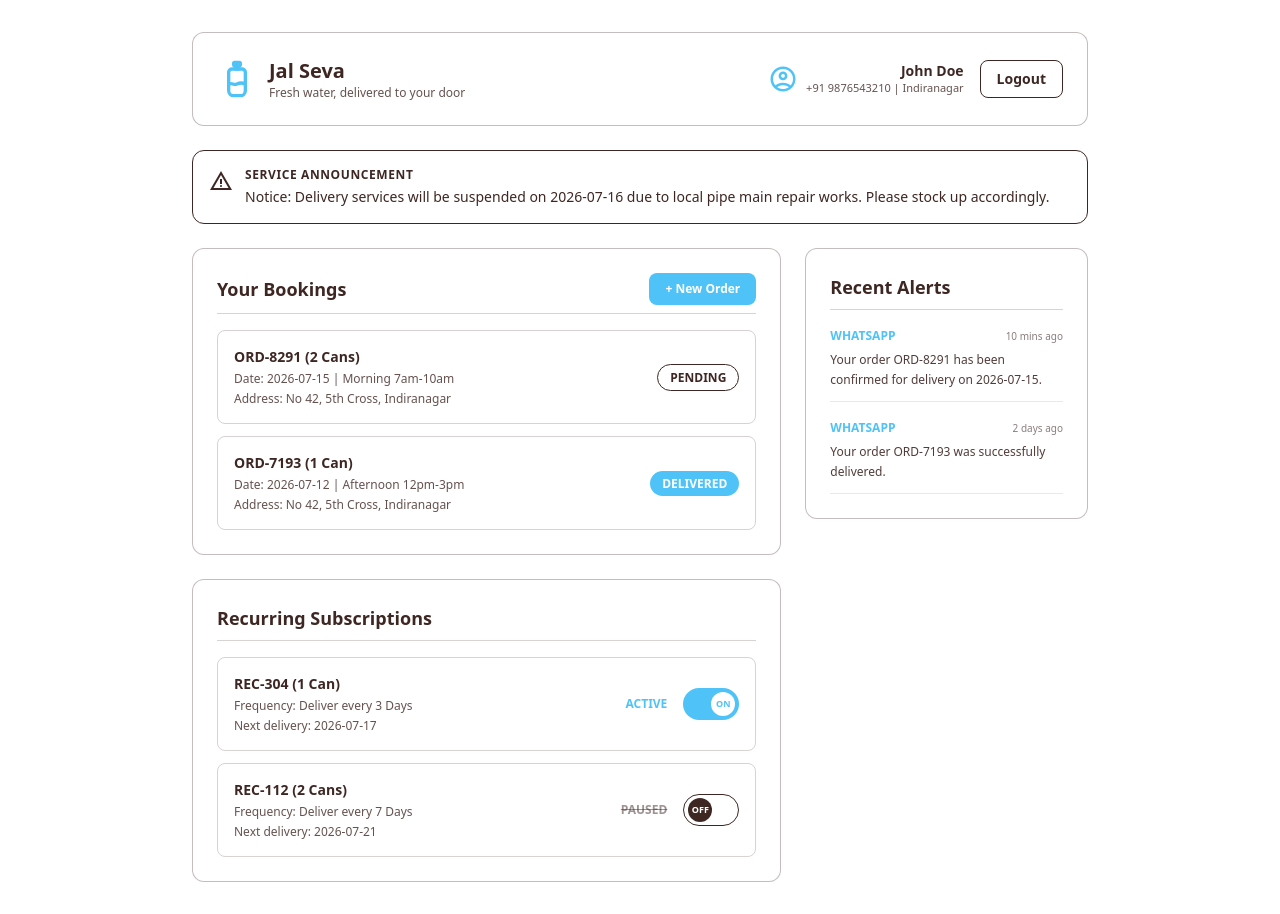
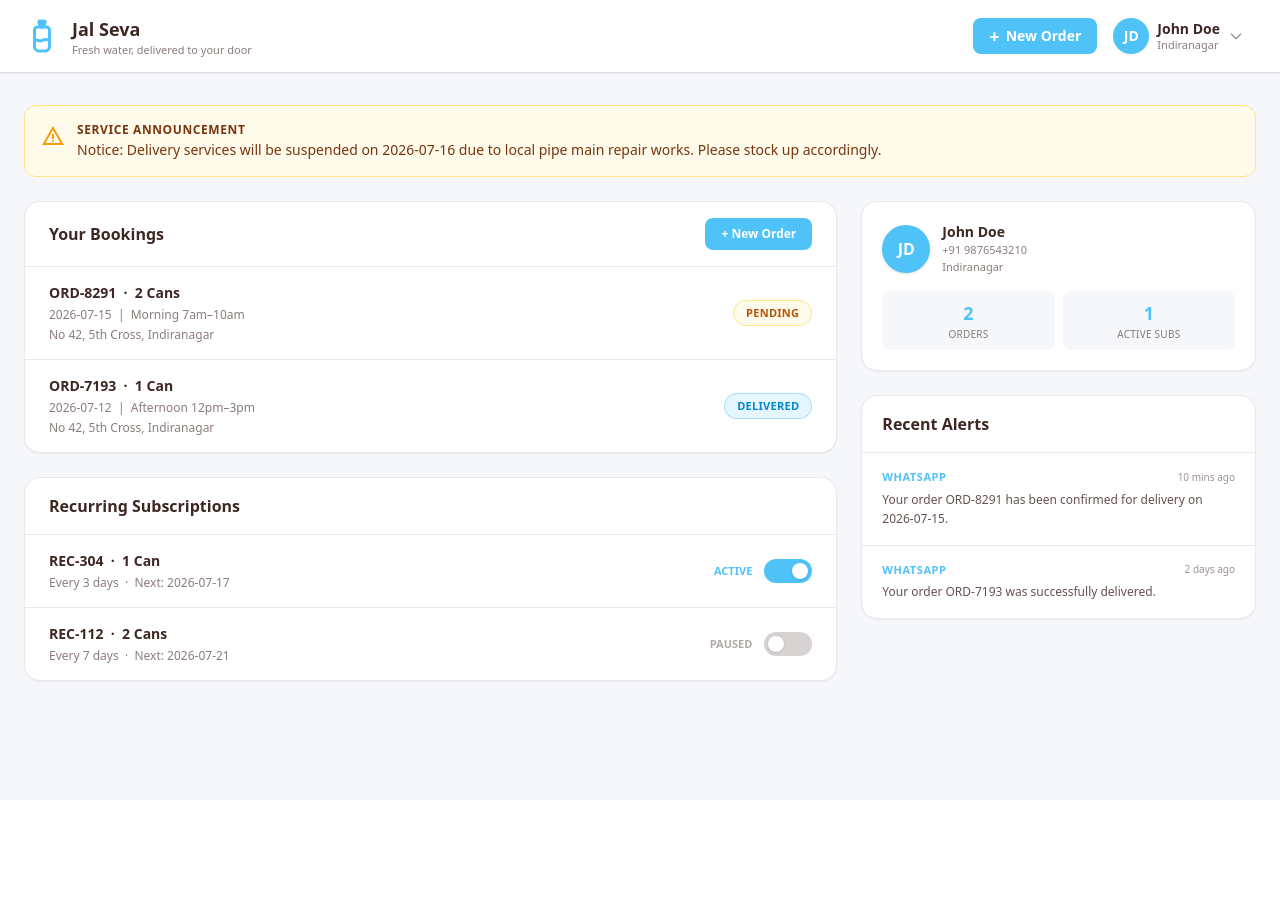
Before and after one commit to shreyamahalingshetti/water-supplier, a React (Vite) app in the folder frontend/: page /dashboard in a window 1280 px wide. After the commit the page ends 800 px from the top, so only its background shows below. Built offline with nearby package versions, Linux system fonts and the light colour scheme; no server answers.

Commit message:
Redesign Dashboard: full-width navbar, account avatar dropdown, proper desktop grid layout

```diff
--- a/frontend/src/index.css
+++ b/frontend/src/index.css
@@ -31,3 +31,7 @@
   backdrop-filter: blur(10px);
   -webkit-backdrop-filter: blur(10px);
 }
+@keyframes fadeIn {
+  from { opacity: 0; transform: translateY(-6px); }
+  to   { opacity: 1; transform: translateY(0); }
+}
--- a/frontend/src/pages/Dashboard.jsx
+++ b/frontend/src/pages/Dashboard.jsx
@@ -1,89 +1,81 @@
-import React, { useState } from 'react';
+import React, { useState, useRef, useEffect } from 'react';
 import { useNavigate } from 'react-router-dom';
 
 /**
- * Customer Dashboard Component for Jal Seva
- * Adheres strictly to the 3-color scheme:
- * 1. Light water blue (#4FC3F7) - buttons, toggle buttons, highlights, accents
- * 2. White (#FFFFFF) - backgrounds, cards
- * 3. Warm brown (#3E2723) - text, headers, outlines, borders, labels
+ * Customer Dashboard for Jal Seva
+ * Color scheme:
+ *  - #4FC3F7  water blue  → buttons, accents, active states
+ *  - #FFFFFF  white       → backgrounds, cards
+ *  - #3E2723  dark brown  → text, borders, labels
  */
 function Dashboard() {
   const navigate = useNavigate();
+  const [accountMenuOpen, setAccountMenuOpen] = useState(false);
+  const accountMenuRef = useRef(null);
 
-  // Mock initial customer profile details
   const [profile] = useState({
     name: 'John Doe',
     phone: '+91 9876543210',
-    area: 'Indiranagar'
+    area: 'Indiranagar',
+    initials: 'JD',
   });
 
-  // Mock state for orders
-  const [orders, setOrders] = useState([
+  const [orders] = useState([
     {
       id: 'ORD-8291',
       quantity: 2,
       deliveryDate: '2026-07-15',
-      timeSlot: 'Morning 7am-10am',
+      timeSlot: 'Morning 7am–10am',
       address: 'No 42, 5th Cross, Indiranagar',
-      status: 'Pending'
+      status: 'Pending',
     },
     {
       id: 'ORD-7193',
       quantity: 1,
       deliveryDate: '2026-07-12',
-      timeSlot: 'Afternoon 12pm-3pm',
+      timeSlot: 'Afternoon 12pm–3pm',
       address: 'No 42, 5th Cross, Indiranagar',
-      status: 'Delivered'
-    }
+      status: 'Delivered',
+    },
   ]);
 
-  // Mock state for recurring orders (allows toggling active state in UI)
   const [recurringOrders, setRecurringOrders] = useState([
     {
       id: 'REC-304',
       quantity: 1,
       frequencyDays: 3,
       nextDelivery: '2026-07-17',
-      address: 'No 42, 5th Cross, Indiranagar',
-      isActive: true
+      isActive: true,
     },
     {
       id: 'REC-112',
       quantity: 2,
       frequencyDays: 7,
       nextDelivery: '2026-07-21',
-      address: 'No 42, 5th Cross, Indiranagar',
-      isActive: false
-    }
+      isActive: false,
+    },
   ]);
 
-  // Mock disruption alert
   const [disruption] = useState(
     'Notice: Delivery services will be suspended on 2026-07-16 due to local pipe main repair works. Please stock up accordingly.'
   );
 
-  // Mock notification history
   const [notifications] = useState([
     {
       id: 'NTF-1',
       time: '10 mins ago',
       message: 'Your order ORD-8291 has been confirmed for delivery on 2026-07-15.',
-      status: 'sent'
     },
     {
       id: 'NTF-2',
       time: '2 days ago',
       message: 'Your order ORD-7193 was successfully delivered.',
-      status: 'sent'
-    }
+    },
   ]);
 
   const toggleRecurringActive = (id) => {
-    setRecurringOrders(
-      recurringOrders.map((rec) =>
-        rec.id === id ? { ...rec, isActive: !rec.isActive } : rec
-      )
+    setRecurringOrders((prev) =>
+      prev.map((rec) => (rec.id === id ? { ...rec, isActive: !rec.isActive } : rec))
     );
   };
 
@@ -92,23 +84,35 @@ function Dashboard() {
     navigate('/login');
   };
 
+  // Close dropdown when clicking outside
+  useEffect(() => {
+    const handleClickOutside = (e) => {
+      if (accountMenuRef.current && !accountMenuRef.current.contains(e.target)) {
+        setAccountMenuOpen(false);
+      }
+    };
+    document.addEventListener('mousedown', handleClickOutside);
+    return () => document.removeEventListener('mousedown', handleClickOutside);
+  }, []);
+
   return (
-    <div className="min-h-screen bg-[#FFFFFF] p-4 md:p-8 flex flex-col items-center">
-      <div className="w-full max-w-4xl space-y-6">
+    <div className="min-h-screen bg-[#F5F7FA] flex flex-col">
 
-        {/* Header Branding & User details */}
-        <div className="w-full p-6 border border-[#3E2723]/30 rounded-xl flex flex-col md:flex-row justify-between items-center gap-4 bg-[#FFFFFF]">
+      {/* ── TOP NAV ── */}
+      <header className="sticky top-0 z-50 bg-[#FFFFFF] border-b border-[#3E2723]/15 shadow-sm">
+        <div className="max-w-screen-xl mx-auto px-6 py-3 flex items-center justify-between">
+
+          {/* Brand */}
           <div className="flex items-center gap-3">
-            {/* Logo illustration */}
             <svg
               xmlns="http://www.w3.org/2000/svg"
               viewBox="0 0 24 24"
               fill="none"
               stroke="#4FC3F7"
-              strokeWidth="2.0"
+              strokeWidth="2"
               strokeLinecap="round"
               strokeLinejoin="round"
-              className="w-10 h-10 text-[#4FC3F7]"
+              className="w-9 h-9 shrink-0"
             >
               <rect x="10" y="2" width="4" height="2" rx="0.5" fill="#4FC3F7" />
               <path d="M11 4h2v2h-2z" />
@@ -116,158 +120,253 @@ function Dashboard() {
               <path d="M7 15c2-1 3 1 5 0s3-1 5 0" />
             </svg>
             <div>
-              <h1 className="text-xl font-bold text-[#3E2723]">Jal Seva</h1>
-              <p className="text-xs text-[#3E2723]/80">Fresh water, delivered to your door</p>
+              <span className="text-lg font-bold text-[#3E2723] leading-none">Jal Seva</span>
+              <p className="text-[11px] text-[#3E2723]/60 leading-none mt-0.5 hidden sm:block">
+                Fresh water, delivered to your door
+              </p>
             </div>
           </div>
 
-          {/* User profile details and logout aligned on the right */}
-          <div className="flex flex-col sm:flex-row items-center gap-4 text-[#3E2723] md:ml-auto">
-            <div className="flex items-center gap-2">
-              <span className="material-symbols-outlined text-3xl text-[#4FC3F7]">account_circle</span>
-              <div className="text-center sm:text-left md:text-right">
-                <div className="font-bold text-sm leading-tight">{profile.name}</div>
-                <div className="text-[11px] text-[#3E2723]/80">{profile.phone} | {profile.area}</div>
+          {/* Nav right: New Order + Account avatar */}
+          <div className="flex items-center gap-3">
+            <button
+              onClick={() => navigate('/place-order')}
+              className="hidden sm:flex items-center gap-1.5 px-4 py-2 bg-[#4FC3F7] text-white font-semibold rounded-lg text-sm hover:bg-[#29B6F6] active:scale-95 transition-all"
+            >
+              <span className="text-lg leading-none">+</span> New Order
+            </button>
+
+            {/* Account avatar with dropdown */}
+            <div className="relative" ref={accountMenuRef}>
+              <button
+                onClick={() => setAccountMenuOpen((o) => !o)}
+                className="flex items-center gap-2 pl-1 pr-3 py-1.5 rounded-full hover:bg-[#3E2723]/8 transition-colors group"
+                aria-label="Account menu"
+              >
+                {/* Avatar circle */}
+                <div className="w-9 h-9 rounded-full bg-[#4FC3F7] flex items-center justify-center text-white font-bold text-sm shrink-0 shadow-sm">
+                  {profile.initials}
+                </div>
+                <div className="hidden md:block text-left">
+                  <div className="text-sm font-semibold text-[#3E2723] leading-tight">
+                    {profile.name}
+                  </div>
+                  <div className="text-[11px] text-[#3E2723]/60 leading-tight">
+                    {profile.area}
                   </div>
                 </div>
+                {/* Chevron */}
+                <svg
+                  xmlns="http://www.w3.org/2000/svg"
+                  className={`w-4 h-4 text-[#3E2723]/50 transition-transform duration-200 ${
+                    accountMenuOpen ? 'rotate-180' : ''
+                  }`}
+                  fill="none"
+                  viewBox="0 0 24 24"
+                  stroke="currentColor"
+                  strokeWidth={2}
+                >
+                  <path strokeLinecap="round" strokeLinejoin="round" d="M19 9l-7 7-7-7" />
+                </svg>
+              </button>
 
+              {/* Dropdown */}
+              {accountMenuOpen && (
+                <div className="absolute right-0 mt-2 w-56 bg-white rounded-xl shadow-xl border border-[#3E2723]/10 overflow-hidden z-50 animate-[fadeIn_0.15s_ease]">
+                  {/* Profile info header */}
+                  <div className="px-4 py-3 bg-[#4FC3F7]/8 border-b border-[#3E2723]/10">
+                    <div className="font-semibold text-[#3E2723] text-sm">{profile.name}</div>
+                    <div className="text-[11px] text-[#3E2723]/60 mt-0.5">{profile.phone}</div>
+                    <div className="text-[11px] text-[#3E2723]/60">{profile.area}</div>
+                  </div>
+                  {/* Menu items */}
+                  <div className="py-1">
+                    <button
+                      className="w-full flex items-center gap-2.5 px-4 py-2.5 text-sm text-[#3E2723] hover:bg-[#F5F7FA] transition-colors text-left"
+                      onClick={() => { setAccountMenuOpen(false); }}
+                    >
+                      <span className="material-symbols-outlined text-[18px] text-[#4FC3F7]">person</span>
+                      My Profile
+                    </button>
+                    <button
+                      className="w-full flex items-center gap-2.5 px-4 py-2.5 text-sm text-[#3E2723] hover:bg-[#F5F7FA] transition-colors text-left"
+                      onClick={() => { setAccountMenuOpen(false); navigate('/place-order'); }}
+                    >
+                      <span className="material-symbols-outlined text-[18px] text-[#4FC3F7]">add_shopping_cart</span>
+                      New Order
+                    </button>
+                    <div className="border-t border-[#3E2723]/10 my-1" />
                     <button
                       onClick={handleLogout}
-              className="px-4 py-2 border border-[#3E2723] text-[#3E2723] font-bold rounded-lg hover:bg-[#3E2723]/10 transition-all text-sm outline-none"
+                      className="w-full flex items-center gap-2.5 px-4 py-2.5 text-sm text-red-600 hover:bg-red-50 transition-colors text-left"
                     >
+                      <span className="material-symbols-outlined text-[18px]">logout</span>
                       Logout
                     </button>
                   </div>
                 </div>
+              )}
+            </div>
+          </div>
+        </div>
+      </header>
 
-        {/* Disruption Alert banner if present */}
+      {/* ── PAGE BODY ── */}
+      <main className="flex-1 max-w-screen-xl mx-auto w-full px-6 py-8 space-y-6">
+
+        {/* Disruption banner */}
         {disruption && (
-          <div className="w-full p-4 border border-[#3E2723] rounded-xl bg-[#FFFFFF] flex items-start gap-3 animate-in fade-in duration-300">
-            <span className="material-symbols-outlined text-[#3E2723] mt-0.5">warning</span>
-            <div className="text-sm text-[#3E2723]">
-              <span className="font-bold block uppercase tracking-wider text-xs mb-1">Service Announcement</span>
+          <div className="flex items-start gap-3 p-4 rounded-xl bg-amber-50 border border-amber-200 text-amber-900">
+            <span className="material-symbols-outlined text-amber-500 mt-0.5 shrink-0">warning</span>
+            <div className="text-sm">
+              <span className="font-bold uppercase tracking-wider text-xs block mb-0.5">
+                Service Announcement
+              </span>
               {disruption}
             </div>
           </div>
         )}
 
-        {/* Quick actions panel */}
-        <div className="grid grid-cols-1 md:grid-cols-3 gap-6">
-          <div className="md:col-span-2 space-y-6">
+        {/* ── MAIN GRID: left 2/3 + right 1/3 ── */}
+        <div className="grid grid-cols-1 lg:grid-cols-3 gap-6">
 
-            {/* Active Bookings List */}
-            <div className="p-6 border border-[#3E2723]/30 rounded-xl bg-[#FFFFFF] space-y-4">
-              <div className="flex justify-between items-center border-b border-[#3E2723]/20 pb-2">
-                <h2 className="text-lg font-bold text-[#3E2723]">Your Bookings</h2>
+          {/* LEFT COLUMN */}
+          <div className="lg:col-span-2 space-y-6">
+
+            {/* Your Bookings */}
+            <div className="bg-white rounded-2xl border border-[#3E2723]/10 shadow-sm overflow-hidden">
+              <div className="flex items-center justify-between px-6 py-4 border-b border-[#3E2723]/10">
+                <h2 className="text-base font-bold text-[#3E2723]">Your Bookings</h2>
                 <button
                   onClick={() => navigate('/place-order')}
-                  className="px-4 py-2 bg-[#4FC3F7] text-[#FFFFFF] font-bold rounded-lg hover:bg-opacity-90 active:scale-95 transition-all text-xs outline-none"
+                  className="flex items-center gap-1 px-4 py-2 bg-[#4FC3F7] text-white font-semibold rounded-lg text-xs hover:bg-[#29B6F6] active:scale-95 transition-all"
                 >
                   + New Order
                 </button>
               </div>
 
-              <div className="space-y-3">
+              <div className="divide-y divide-[#3E2723]/8">
                 {orders.map((order) => (
-                  <div
-                    key={order.id}
-                    className="p-4 border border-[#3E2723]/20 rounded-lg text-sm text-[#3E2723] flex justify-between items-center"
-                  >
+                  <div key={order.id} className="flex items-center justify-between px-6 py-4 hover:bg-[#F5F7FA] transition-colors">
                     <div className="space-y-1">
-                      <div className="font-bold">{order.id} ({order.quantity} Can{order.quantity > 1 ? 's' : ''})</div>
-                      <div className="text-xs text-[#3E2723]/80">Date: {order.deliveryDate} | {order.timeSlot}</div>
-                      <div className="text-xs text-[#3E2723]/80">Address: {order.address}</div>
+                      <div className="font-semibold text-[#3E2723] text-sm">
+                        {order.id} &nbsp;·&nbsp; {order.quantity} Can{order.quantity > 1 ? 's' : ''}
                       </div>
-                    <div>
+                      <div className="text-xs text-[#3E2723]/60">{order.deliveryDate} &nbsp;|&nbsp; {order.timeSlot}</div>
+                      <div className="text-xs text-[#3E2723]/60">{order.address}</div>
+                    </div>
                     <span
-                        className={`px-3 py-1 rounded-full text-xs font-bold ${
+                      className={`shrink-0 px-3 py-1 rounded-full text-[11px] font-bold tracking-wide ${
                         order.status === 'Pending'
-                            ? 'border border-[#3E2723] text-[#3E2723]'
-                            : 'bg-[#4FC3F7] text-[#FFFFFF]'
+                          ? 'bg-amber-50 text-amber-700 border border-amber-200'
+                          : 'bg-[#4FC3F7]/15 text-[#0288D1] border border-[#4FC3F7]/40'
                       }`}
                     >
                       {order.status.toUpperCase()}
                     </span>
                   </div>
-                  </div>
                 ))}
               </div>
             </div>
 
-            {/* Recurring Schedules */}
-            <div className="p-6 border border-[#3E2723]/30 rounded-xl bg-[#FFFFFF] space-y-4">
-              <h2 className="text-lg font-bold text-[#3E2723] border-b border-[#3E2723]/20 pb-2">
-                Recurring Subscriptions
-              </h2>
+            {/* Recurring Subscriptions */}
+            <div className="bg-white rounded-2xl border border-[#3E2723]/10 shadow-sm overflow-hidden">
+              <div className="px-6 py-4 border-b border-[#3E2723]/10">
+                <h2 className="text-base font-bold text-[#3E2723]">Recurring Subscriptions</h2>
+              </div>
 
-              <div className="space-y-3">
+              <div className="divide-y divide-[#3E2723]/8">
                 {recurringOrders.map((rec) => (
                   <div
                     key={rec.id}
-                    className="p-4 border border-[#3E2723]/20 rounded-lg text-sm text-[#3E2723] flex flex-col md:flex-row justify-between items-start md:items-center gap-3"
+                    className="flex items-center justify-between px-6 py-4 hover:bg-[#F5F7FA] transition-colors"
                   >
                     <div className="space-y-1">
-                      <div className="font-bold">{rec.id} ({rec.quantity} Can{rec.quantity > 1 ? 's' : ''})</div>
-                      <div className="text-xs text-[#3E2723]/80">Frequency: Deliver every {rec.frequencyDays} Days</div>
-                      <div className="text-xs text-[#3E2723]/80">Next delivery: {rec.nextDelivery}</div>
+                      <div className="font-semibold text-[#3E2723] text-sm">
+                        {rec.id} &nbsp;·&nbsp; {rec.quantity} Can{rec.quantity > 1 ? 's' : ''}
                       </div>
-                    <div className="flex items-center gap-4 w-full md:w-auto justify-between md:justify-end">
-                      <span
-                        className={`text-xs font-bold ${
-                          rec.isActive ? 'text-[#4FC3F7]' : 'text-[#3E2723]/50 line-through'
+                      <div className="text-xs text-[#3E2723]/60">
+                        Every {rec.frequencyDays} days &nbsp;·&nbsp; Next: {rec.nextDelivery}
+                      </div>
+                    </div>
+
+                    <div className="flex items-center gap-3 shrink-0">
+                      <span className={`text-[11px] font-bold ${rec.isActive ? 'text-[#4FC3F7]' : 'text-[#3E2723]/40'}`}>
+                        {rec.isActive ? 'ACTIVE' : 'PAUSED'}
+                      </span>
+                      {/* Toggle switch */}
+                      <button
+                        onClick={() => toggleRecurringActive(rec.id)}
+                        className={`relative w-12 h-6 rounded-full transition-colors duration-300 outline-none focus:ring-2 focus:ring-[#4FC3F7]/40 ${
+                          rec.isActive ? 'bg-[#4FC3F7]' : 'bg-[#3E2723]/20'
                         }`}
                       >
-                        {rec.isActive ? 'ACTIVE' : 'PAUSED'}
-                      </span>
-                      <button
-                        onClick={() => toggleRecurringActive(rec.id)}
-                        className={`w-14 h-8 flex items-center rounded-full p-1 transition-all duration-300 outline-none ${
-                          rec.isActive ? 'bg-[#4FC3F7]' : 'bg-[#FFFFFF] border border-[#3E2723]'
+                        <span
+                          className={`absolute top-1 w-4 h-4 rounded-full bg-white shadow transition-all duration-300 ${
+                            rec.isActive ? 'left-7' : 'left-1'
                           }`}
-                      >
-                        <div
-                          className={`w-6 h-6 rounded-full transition-all duration-300 flex items-center justify-center text-[9px] font-bold ${
-                            rec.isActive
-                              ? 'translate-x-6 bg-[#FFFFFF] text-[#4FC3F7]'
-                              : 'translate-x-0 bg-[#3E2723] text-[#FFFFFF]'
-                          }`}
-                        >
-                          {rec.isActive ? 'ON' : 'OFF'}
-                        </div>
+                        />
                       </button>
                     </div>
                   </div>
                 ))}
               </div>
             </div>
-
           </div>
 
-          {/* Right Sidebar: Notification logs */}
+          {/* RIGHT COLUMN */}
           <div className="space-y-6">
-            <div className="p-6 border border-[#3E2723]/30 rounded-xl bg-[#FFFFFF] space-y-4">
-              <h2 className="text-lg font-bold text-[#3E2723] border-b border-[#3E2723]/20 pb-2">
-                Recent Alerts
-              </h2>
 
-              <div className="space-y-4">
+            {/* Profile card */}
+            <div className="bg-white rounded-2xl border border-[#3E2723]/10 shadow-sm p-5">
+              <div className="flex items-center gap-3 mb-4">
+                <div className="w-12 h-12 rounded-full bg-[#4FC3F7] flex items-center justify-center text-white font-bold text-base shadow">
+                  {profile.initials}
+                </div>
+                <div>
+                  <div className="font-bold text-[#3E2723] text-sm">{profile.name}</div>
+                  <div className="text-[11px] text-[#3E2723]/60">{profile.phone}</div>
+                  <div className="text-[11px] text-[#3E2723]/60">{profile.area}</div>
+                </div>
+              </div>
+              <div className="grid grid-cols-2 gap-2 text-center">
+                <div className="p-2 rounded-lg bg-[#F5F7FA]">
+                  <div className="text-lg font-bold text-[#4FC3F7]">{orders.length}</div>
+                  <div className="text-[10px] text-[#3E2723]/60 uppercase tracking-wide">Orders</div>
+                </div>
+                <div className="p-2 rounded-lg bg-[#F5F7FA]">
+                  <div className="text-lg font-bold text-[#4FC3F7]">
+                    {recurringOrders.filter((r) => r.isActive).length}
+                  </div>
+                  <div className="text-[10px] text-[#3E2723]/60 uppercase tracking-wide">Active Subs</div>
+                </div>
+              </div>
+            </div>
+
+            {/* Recent Alerts */}
+            <div className="bg-white rounded-2xl border border-[#3E2723]/10 shadow-sm overflow-hidden">
+              <div className="px-5 py-4 border-b border-[#3E2723]/10">
+                <h2 className="text-base font-bold text-[#3E2723]">Recent Alerts</h2>
+              </div>
+              <div className="divide-y divide-[#3E2723]/8">
                 {notifications.map((ntf) => (
-                  <div key={ntf.id} className="space-y-1 text-sm text-[#3E2723]">
-                    <div className="flex justify-between items-center">
-                      <span className="font-bold text-[#4FC3F7] text-xs">WHATSAPP</span>
-                      <span className="text-[10px] text-[#3E2723]/60">{ntf.time}</span>
+                  <div key={ntf.id} className="px-5 py-4 space-y-1">
+                    <div className="flex items-center justify-between">
+                      <span className="text-[11px] font-bold text-[#4FC3F7] uppercase tracking-wider">
+                        WhatsApp
+                      </span>
+                      <span className="text-[10px] text-[#3E2723]/50">{ntf.time}</span>
                     </div>
-                    <p className="text-[#3E2723]/90 text-xs leading-relaxed">{ntf.message}</p>
-                    <div className="border-b border-[#3E2723]/10 pt-2" />
+                    <p className="text-xs text-[#3E2723]/80 leading-relaxed">{ntf.message}</p>
                   </div>
                 ))}
-              </div>
-            </div>
               </div>
             </div>
 
           </div>
         </div>
+      </main>
+    </div>
   );
 }
 
```
Lines whose indentation alone changed are shown as unchanged.
